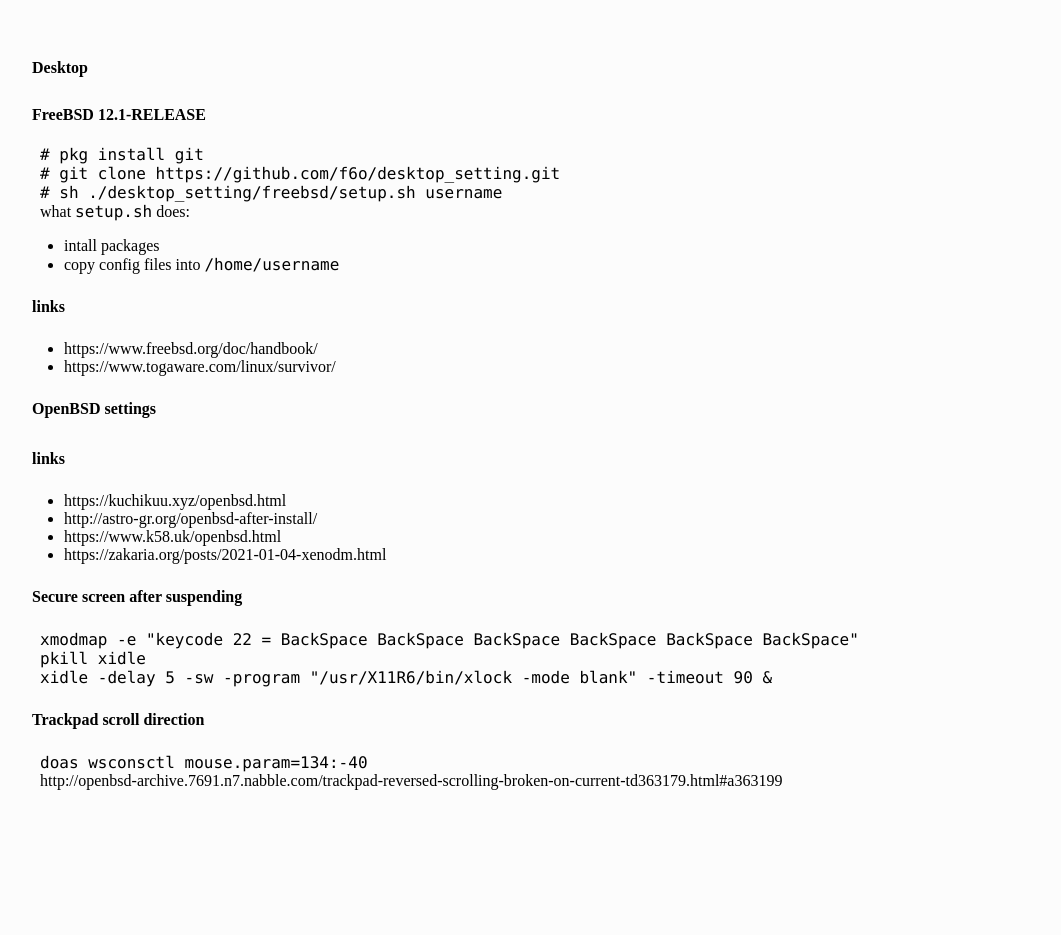
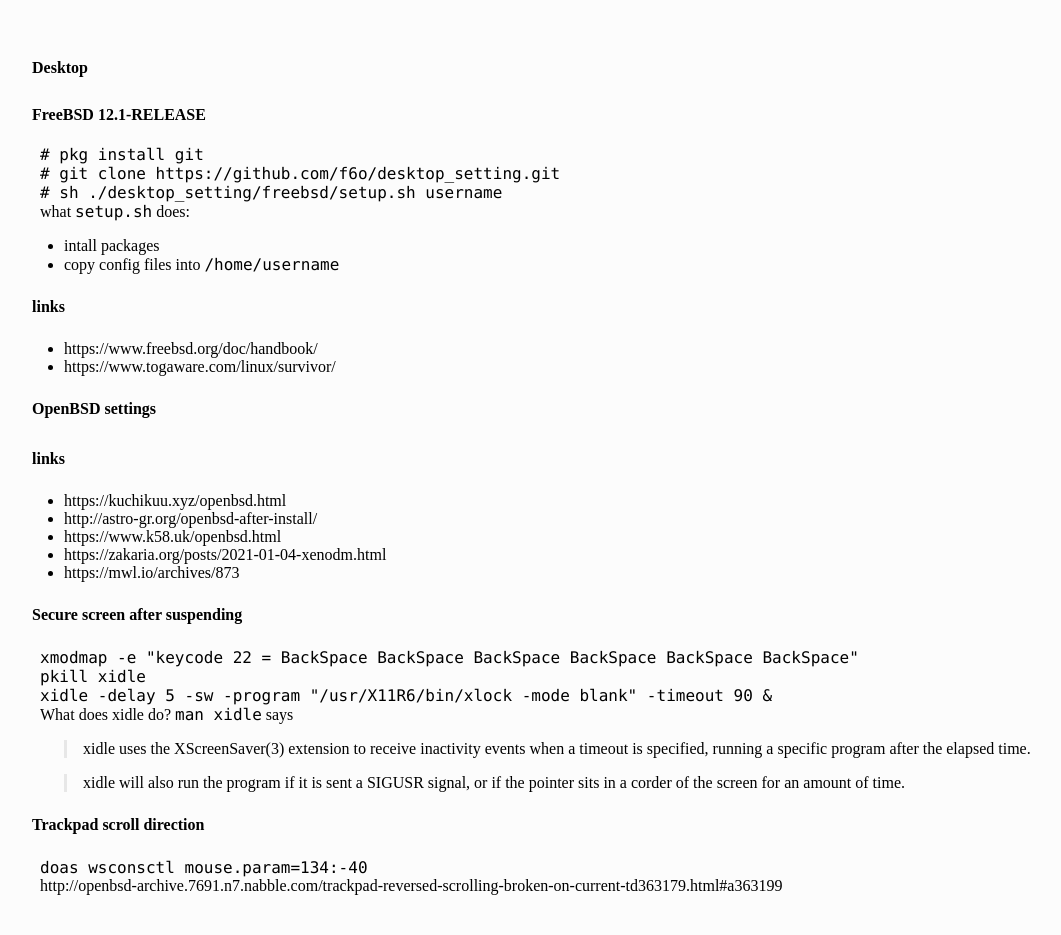
Before and after one commit to f6o/f6o.github.io, a Jekyll site: the page built from desktop.md, in a window 1280 px wide. Shown: the whole page, without its empty margins (16-1077 px from the left). Built offline with Jekyll 4.4.1, drawn with Linux system fonts in a browser that asks for light colours; our own code applies the rules of GitHub Pages for plain Markdown files; before the commit the page ends 900 px from its top, so only the background shows below that.

Commit message:
cite man page

````diff
--- a/desktop.md
+++ b/desktop.md
@@ -31,6 +31,7 @@ what `setup.sh` does:
 * http://astro-gr.org/openbsd-after-install/
 * https://www.k58.uk/openbsd.html
 * https://zakaria.org/posts/2021-01-04-xenodm.html
+* https://mwl.io/archives/873
 
 ### Secure screen after suspending
 
@@ -40,6 +41,15 @@ pkill xidle
 xidle -delay 5 -sw -program "/usr/X11R6/bin/xlock -mode blank" -timeout 90 &
 ```
 
+What does xidle do? `man xidle` says
+
+> xidle uses the XScreenSaver(3) extension to receive inactivity events
+> when a timeout is specified, running a specific program after the elapsed
+> time.
+
+> xidle will also run the program if it is sent a SIGUSR signal, or
+> if the pointer sits in a corder of the screen for an amount of time.
+
 ### Trackpad scroll direction
 
 ```
````
